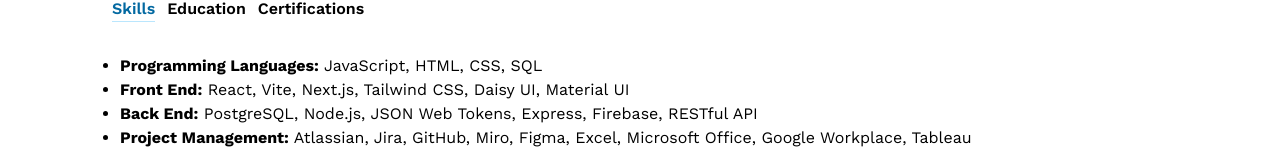
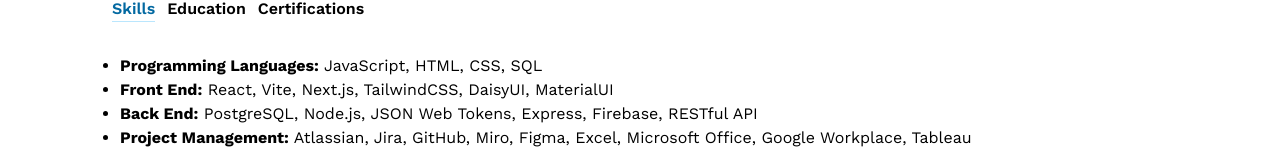
Before and after one commit to arandel1/portfolio, a Next.js app: page / in a window 1280 px wide. Shown: the part 519-687 px from the top of the page. Built offline with nearby package versions, Linux system fonts and the light colour scheme.

Commit message:
update: removed spaces in about me section

```diff
--- a/app/components/AboutSection.jsx
+++ b/app/components/AboutSection.jsx
@@ -10,7 +10,7 @@
     content: (
       <ul className='list-disc pl-2'>
         <li><b>Programming Languages:</b> JavaScript, HTML, CSS, SQL</li>
-        <li><b>Front End:</b> React, Vite, Next.js, Tailwind CSS, Daisy UI, Material UI </li>
+        <li><b>Front End:</b> React, Vite, Next.js, TailwindCSS, DaisyUI, MaterialUI </li>
         <li><b>Back End:</b> PostgreSQL, Node.js, JSON Web Tokens, Express, Firebase, RESTful API</li>
         <li><b>Project Management:</b> Atlassian, Jira, GitHub, Miro, Figma, Excel, Microsoft Office, Google Workplace, Tableau</li>
       </ul>
```
